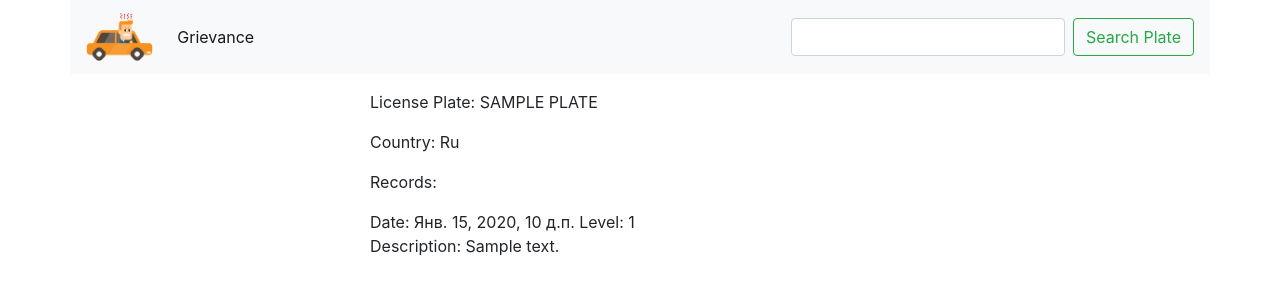
After one commit to VitalySvyatyuk/mudilo, a Django app: template app/templates/search.html in a window 1280 px wide. The commit adds this page. Shown: the top 300 px of the page. Run offline with Django 3.2, Linux system fonts and the light colour scheme; the template is opened without the code that fills it: values that come from a table or form of the project are taken from there, others are empty; tables that the repository leaves empty hold one stand-in row (values such as "Sample post"); some libraries are stand-ins or nearby versions.

Commit message:
add search, update favicon

```diff
--- a/app/models.py
+++ b/app/models.py
@@ -10,9 +10,9 @@ class Plate(models.Model):
     COUNTRIES = [
         ('Ru', 'ru'), ('Am', 'am'), ('By', 'by'), ('Ua', 'ua')
     ]
-    name = models.CharField(_('License Plate'), max_length=30,
+    name = models.CharField(_('License Plate'), max_length=30, unique=True,
         help_text=_('License plate of the vehicle'))
-    country = models.CharField(_('Country'), max_length=20, choices=COUNTRIES, default='ru',
+    country = models.CharField(_('Country'), max_length=20, choices=COUNTRIES, default='Ru',
         help_text=_('Country'))
     created = models.DateTimeField(auto_now_add=True,
         help_text=_('Plate creation date'))
--- a/app/templates/base.html
+++ b/app/templates/base.html
@@ -16,18 +16,19 @@
 <div class="container">
     <div class="row">
         <nav class="navbar navbar-expand-lg navbar-light bg-light col-sm-12">
-          <a class="navbar-brand" href="#"><img src="{% static 'images/full-ready-nobg30.png' %}" style="max-height: 2.4em"></a>
+          <a class="navbar-brand" href="/"><img src="{% static 'images/full-ready-nobg30.png' %}" style="max-height: 2.4em"></a>
           <button class="navbar-toggler" type="button" data-toggle="collapse" data-target="#navbarSupportedContent" aria-controls="navbarSupportedContent" aria-expanded="false" aria-label="Toggle navigation">
             <span class="navbar-toggler-icon"></span>
           </button>
           <div class="collapse navbar-collapse" id="navbarSupportedContent">
             <ul class="navbar-nav mr-auto">
               <li class="nav-item active">
-                <a class="nav-link" href="#">{% translate 'Grievance' %} <span class="sr-only">(current)</span></a>
+                <a class="nav-link" href="/">{% translate 'Grievance' %} <span class="sr-only">(current)</span></a>
               </li>
             </ul>
-            <form class="form-inline my-2 my-lg-0">
-              <input class="form-control mr-sm-2" type="search" placeholder="{% translate 'Search' %}" aria-label="Search">
+            <form action="/search" method="post" class="form-inline my-2 my-lg-0">
+              {% csrf_token %}
+              <input class="form-control mr-sm-2" name="search" type="search" aria-label="Search">
               <button class="btn btn-outline-success my-2 my-sm-0" type="submit">{% translate 'Search Plate' %}</button>
             </form>
           </div>
--- a/app/templates/home.html
+++ b/app/templates/home.html
@@ -3,7 +3,6 @@
 
 
 {% block body %}
-  <div class="container">
     <div class="row">
         <form action="" method="post" class="my-4 col-md-6 offset-md-3">
             {% bootstrap_form form %}
@@ -11,6 +10,4 @@
             <button class="btn btn-success" type="submit">{% translate 'Send' %}</button>
         </form>
     </div>
-  </div>
-
 {% endblock %}
--- /dev/null
+++ b/app/templates/search.html
@@ -0,0 +1,26 @@
+{% extends 'base.html' %}
+{% load bootstrap4 static i18n %}
+
+
+{% block body %}
+    <div class="row">
+        <div class="col-md-6 offset-md-3">
+            {% if plate %}
+                <p class="my-3">{% translate 'License Plate' %}: {{ plate.name|upper }}</p>
+                <p>{% translate 'Country' %}: {{ plate.country }}</p>
+                <p>{% translate 'Records' %}:</p>
+                {% for grievance in plate.grievance_set.all %}
+                    <p>
+                        {% translate 'Date' %}: {{ grievance.created }} {% translate 'Level' %}: {{ grievance.level }}
+                        <br>
+                        {% translate 'Description' %}: {{ grievance.description }}
+                    </p>
+                {% endfor %}
+            {% else %}
+                <h4 class="text-center my-5">{% translate 'License Plate not found' %}</h4>
+            {% endif %}
+        </div>
+    </div>
+
+
+{% endblock %}
--- a/mudilo/urls.py
+++ b/mudilo/urls.py
@@ -4,7 +4,7 @@ from django.contrib import admin
 from app import views as v
 
 urlpatterns = [
-    url(r'^$', v.GrievanceView.as_view(), name='home'),  # grievance_create, plate_get
+    url(r'^$', v.GrievanceView.as_view(), name='home'),
     url(r'^admin/', admin.site.urls),
-
+    url(r'^search$', v.SearchView.as_view(), name='search'),
 ]
```
Also changed, not shown: app/forms.py (+2 -6 lines), app/plate_regex.py (+4 -4 lines), app/utils.py (+10 -6 lines), app/views.py (+28 -3 lines), README.md, app/locale/ru/LC_MESSAGES/django.po, app/migrations/0004_auto_20201209_1411.py (added), static/favicon.ico, 1 other file. Lines whose indentation alone changed are shown as unchanged.
